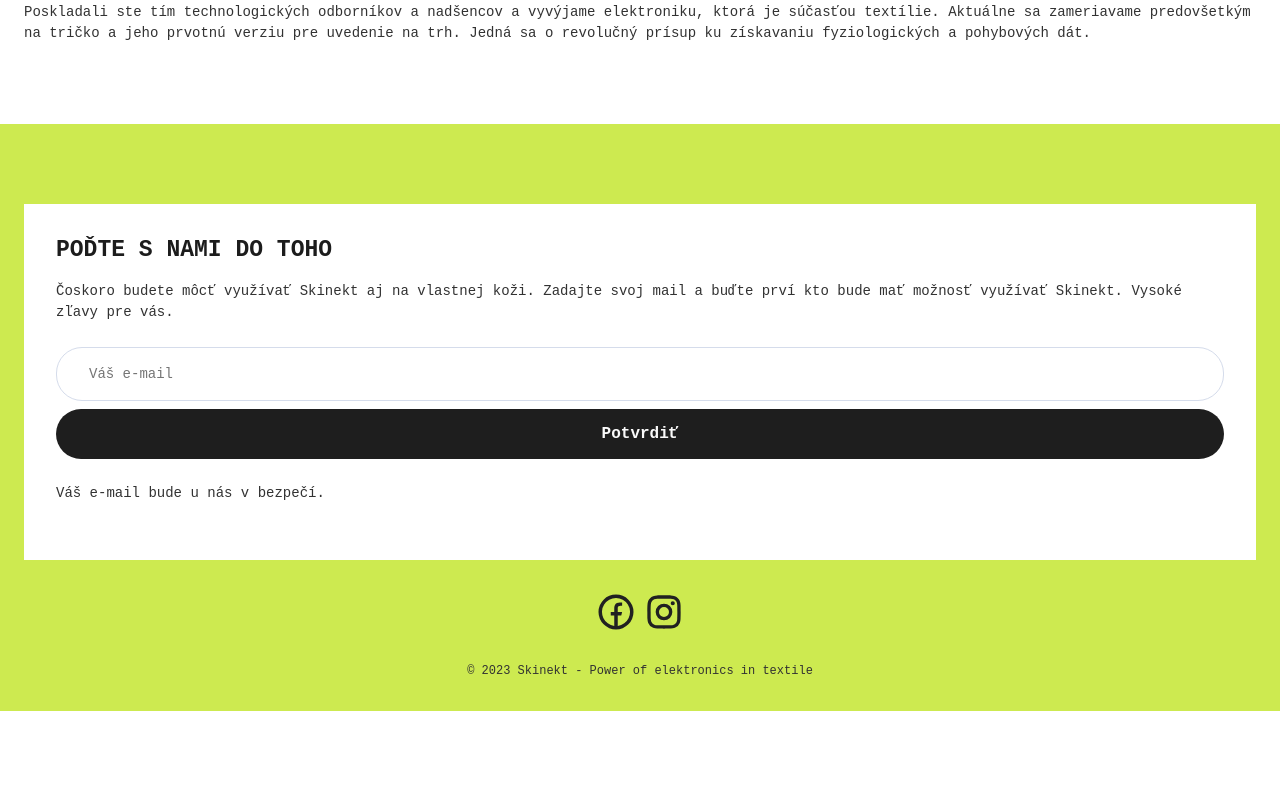
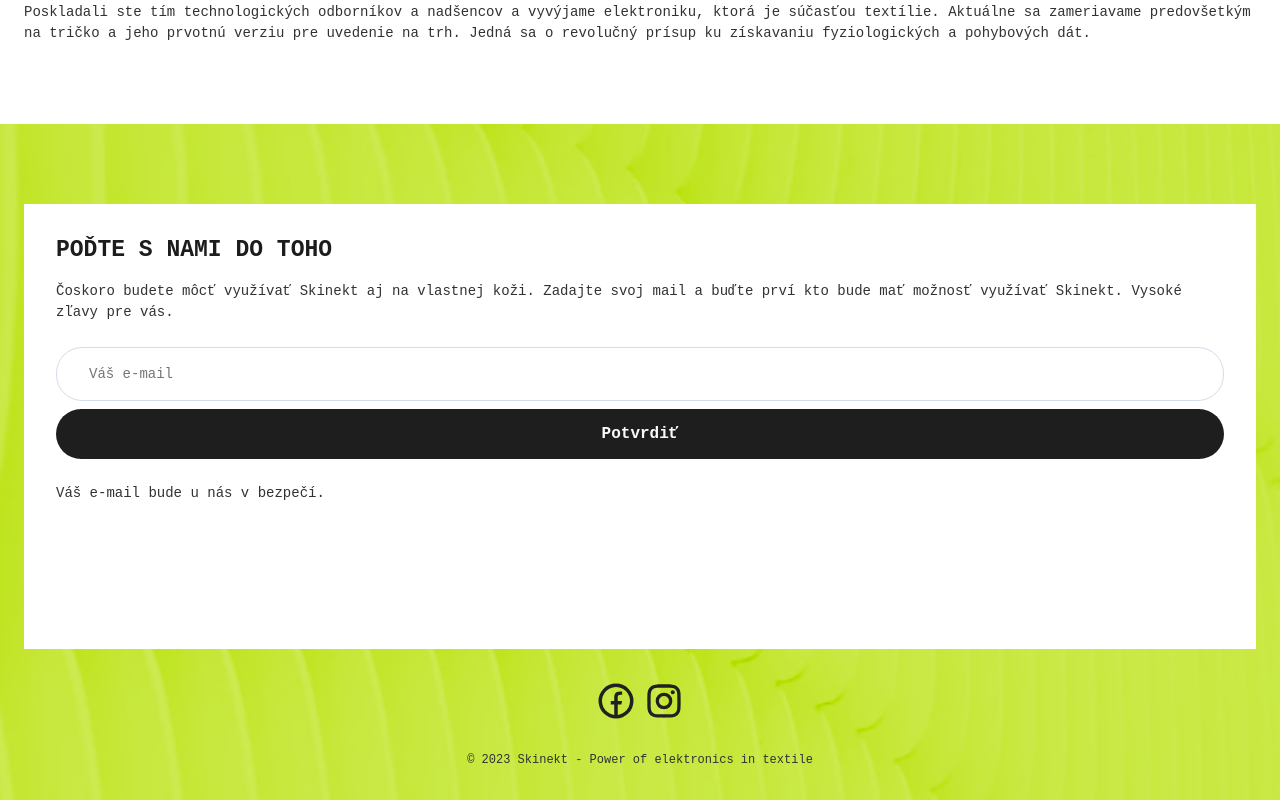
Before and after one commit to MichalTrubini/SPRAVIM_job2, a React (Create React App) app: page / in a window 1280 px wide. Shown: the part 5360-6160 px from the top of the page. Before the commit the page ends 6071 px from the top, so only its background shows below. Built offline with nearby package versions, Linux system fonts and the light colour scheme; a web font is replaced by a local one.

Commit message:
form validation + message on valid submit

```diff
--- a/src/modules/footer/footer.jsx
+++ b/src/modules/footer/footer.jsx
@@ -1,25 +1,71 @@
 import styles from "./footer.module.css";
-import facebookLogo from '../../assets/facebook-circle-line.svg';
-import instagramLogo from '../../assets/instagram-line.svg';
-
+import facebookLogo from "../../assets/facebook-circle-line.svg";
+import instagramLogo from "../../assets/instagram-line.svg";
+import { useState } from "react";
+import checkCircleImage from '../../assets/check-circle.svg'
 
 const Footer = () => {
+  const [email, setEmail] = useState({
+    email: "",
+    isValid: false,
+  });
+
+  function emailValidation() {
+    const regex = /^[\w]{1,}[\w.+-]{0,}@[\w-]{2,}([.][a-zA-Z]{2,}|[.][\w-]{2,}[.][a-zA-Z]{2,})$/;
+
+    return regex.test(email.email);
+  }
+
+  const formValidationHandler = (e) => {
+    e.preventDefault();
+
+    const nextFormState = {
+      ...email,
+      isValid: emailValidation(),
+    };
+    setEmail(nextFormState);
+  };
+
+  const inputHandler = (e) => {
+    const nextFormState = {
+      ...email,
+      [e.target.name]: e.target.value,
+    };
+    setEmail(nextFormState);
+  };
+
   return (
-    <footer id='footerID' className={`${styles.footer} sitePadding`}>
+    <footer id="footerID" className={`${styles.footer} sitePadding`}>
       <div className={styles.container}>
-        <form noValidate className={styles.form}>
+        <div className={styles.wrapper}>
+          {email.isValid ? (
+            <div className={styles.confirmation}>
+              <img src={checkCircleImage} alt='checkmark' className={styles.imageCircle}/>
+              <h2 className={`${styles.heading} ${styles.headingSubmit}`}>Ďakujeme. Budeme vás informovať o novinkách.</h2>
+            </div>
+          ) : (
+            <form className={styles.form} onSubmit={formValidationHandler}>
               <h2 className={styles.heading}>Poďte s nami do toho</h2>
               <p className={styles.text}>
                 Čoskoro budete môcť využívať Skinekt aj na vlastnej koži. Zadajte svoj mail a buďte prví kto bude mať
                 možnosť využívať Skinekt. Vysoké zľavy pre vás.
               </p>
-          <input className={styles.input} placeholder="Váš e-mail"/>
+              <input
+                className={styles.input}
+                placeholder="Váš e-mail"
+                name="email"
+                onChange={inputHandler}
+                value={email.email}
+              />
               <button className={styles.button}>Potvrdiť</button>
-          <p className={styles.text}>Váš e-mail bude u nás v bezpečí.</p>
+              <p className={styles.gdpr}>Váš e-mail bude u nás v bezpečí.</p>
             </form>
+          )}
+        </div>
+
         <div className={styles.social}>
-            <img src={facebookLogo} alt='facebook'/>
-            <img src={instagramLogo} alt='instagram'/>
+          <img src={facebookLogo} alt="facebook" />
+          <img src={instagramLogo} alt="instagram" />
         </div>
       </div>
       <p className={styles.copyright}>© 2023 Skinekt - Power of elektronics in textile</p>
--- a/src/modules/footer/footer.module.css
+++ b/src/modules/footer/footer.module.css
@@ -1,5 +1,7 @@
 .footer {
-    background-color: var(--limeGreen);
+    background: url('../../assets/footer-bg@2x.webp'), var(--limeGreen);
+    background-size: cover;
+    background-blend-mode: color-burn;
     padding-top: 8rem;
     padding-bottom: 3.2rem;
 }
@@ -17,9 +19,11 @@
     text-align: center;
 }
 
-.form {
-    background-color: #fff;
+.wrapper {
+    background-color: rgb(255, 255, 255);
+    width: 100%;
     padding: 3.2rem;
+    height: 44.5rem;
 }
 
 .heading {
@@ -29,9 +33,18 @@
     margin-bottom: 1.6rem;
 }
 
+.headingSubmit {
+    text-align: center;
+    margin: 0;
+}
+
 .text {
     line-height: 1.5;
     margin-bottom: 2.4rem;
+}
+
+.gdpr {
+    line-height: 1.5;
 }
 
 .input {
@@ -63,3 +76,16 @@
     justify-content: center;
     gap: 0.8rem;
 }
+
+.confirmation {
+    display: flex;
+    flex-direction: column;
+    align-items: center;
+    gap: 2.4rem;
+    padding: 10rem 0;
+}
+
+.imageCircle {
+    width: 6rem;
+    text-align: center;
+}
```
Also changed, not shown: src/assets/check-circle.svg (added). Lines whose indentation alone changed are shown as unchanged.
